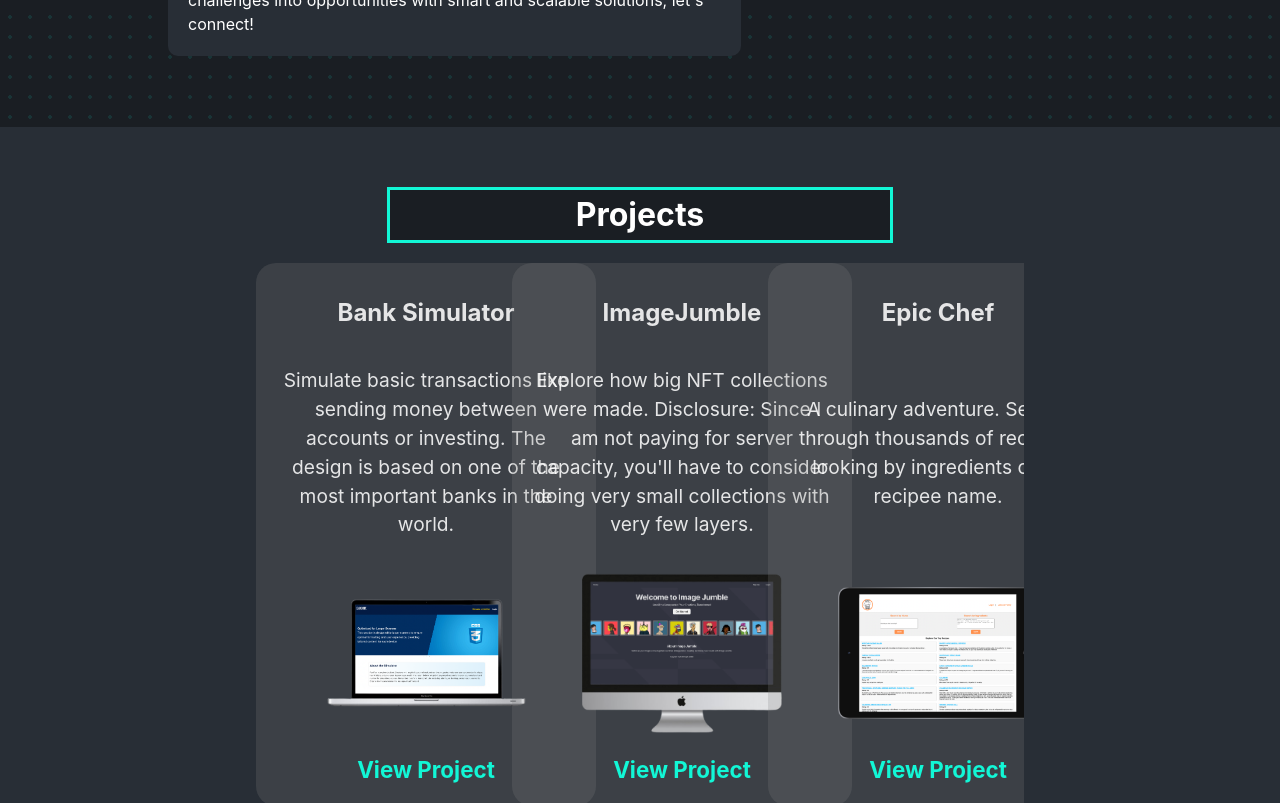
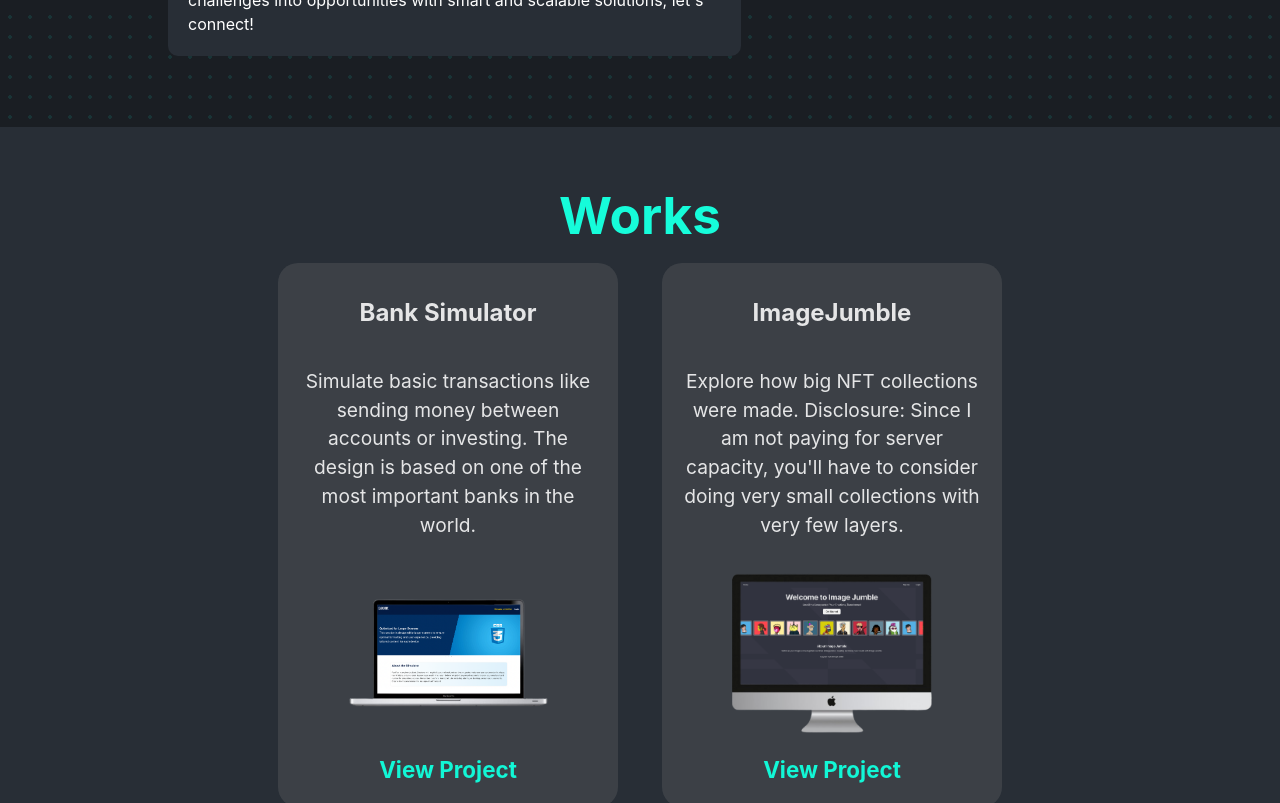
Before and after one commit to aalfaro88/portfolio-client, a React (Vite) app: page / in a window 1280 px wide. Shown: the part 1380-2183 px from the top of the page. Built offline with nearby package versions, Linux system fonts and the light colour scheme.

Commit message:
Display work boxes adjustment

```diff
--- a/src/components/front-page/Works.css
+++ b/src/components/front-page/Works.css
@@ -34,7 +34,8 @@
     align-items: center;
     justify-content: center;
     text-align: center;
-    width: 300px;
+    min-width: 300px;
+    max-width: 300px;
     margin: 0 auto;
     padding: 20px;
     border-radius: 20px;
--- a/src/components/front-page/Works.jsx
+++ b/src/components/front-page/Works.jsx
@@ -1,4 +1,4 @@
-import React, { useRef, useState } from 'react';
+import React, { useEffect, useState } from 'react';
 import { Swiper, SwiperSlide } from 'swiper/react';
 import './Works.css';
 
@@ -35,14 +35,42 @@ const Works = () => {
         }
     ];
 
+    const [slidesPerView, setSlidesPerView] = useState(3);
+
+    const updateSlidesPerView = () => {
+        if (window.innerWidth >= 1730) {
+          setSlidesPerView(3);
+          console.log(3);
+        } else if (window.innerWidth >= 1100) {
+          setSlidesPerView(2);
+          console.log(2);
+        } else {
+          setSlidesPerView(1);
+          console.log(1);
+        }
+      };
+
+      useEffect(() => {
+        // Add an event listener for window resize
+        window.addEventListener('resize', updateSlidesPerView);
+
+        // Call updateSlidesPerView initially to set the initial slidesPerView
+        updateSlidesPerView();
+
+        // Clean up the event listener when the component unmounts
+        return () => {
+          window.removeEventListener('resize', updateSlidesPerView);
+        };
+      }, []);
+
       return (
         <>
-        <div className='works-title-section'>
-            <h1 className="custom-title">Projects</h1>
+          <div>
+            <h1>Works</h1>
           </div>
-        <div className='works-section'>
+          <div id="word-minigame" className='works-section'>
             <Swiper
-            slidesPerView={3}
+              slidesPerView={slidesPerView}
               spaceBetween={0}
               pagination={{
                 clickable: true,
```
Lines whose indentation alone changed are shown as unchanged.
